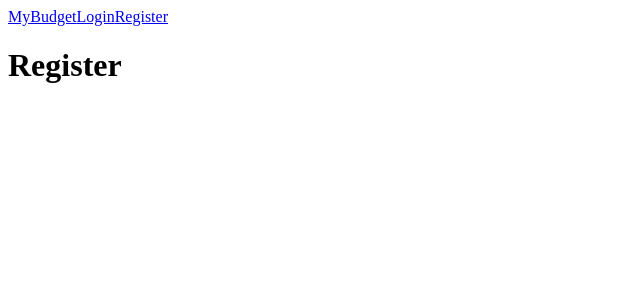
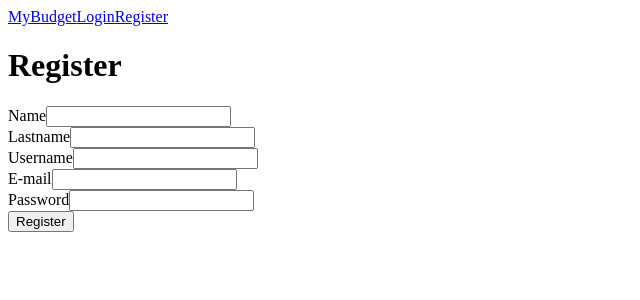
Before and after one commit to kyoh2014/AlkemyChallenge, a React (Create React App) app in the folder client/: page /auth/register in a window 1280 px wide. Shown: the top 300 px of the page, without its empty margins (0-640 px from the left). Built offline with nearby package versions, Linux system fonts and the light colour scheme; no server answers.

Commit message:
Added register component

```diff
--- a/client/src/components/Auth/Register.js
+++ b/client/src/components/Auth/Register.js
@@ -1,12 +1,99 @@
-import React from "react";
+import React, { useState } from "react";
+import axios from "axios";
+import { useNavigate } from "react-router-dom";
+import { REGISTER_URL } from "../../configs/api_url";
 
+export default function Register() {
 
-export default function Register(){
+  const navigate = useNavigate();
 
-    return(
-        <div>
-            <h1>Register</h1>
+  const [form, setForm] = useState({
+    name: "",
+    lastname: "",
+    password: "",
+    username: "",
+    email: "",
+  });
+
+  const handleChange = (e) => {
+    setForm({
+      ...form,
+      [e.target.name]: e.target.value,
+    });
+  };
+  const handleSubmit = async(e) => {
+    e.preventDefault();
+    try {
+      const response = await fetch(REGISTER_URL, {
+      method: "post",
+      headers: {
+        'Content-Type': 'application/json'
+      },
+      body: JSON.stringify(form)
+
+    })
+    if(response.status === 201) {
+    navigate("/auth")
+    }
+  } catch (e) {
+    console.error(e)
+  }
+}
+
+  return (
+    <div>
+      <h1>Register</h1>
+      <form onSubmit={handleSubmit}>
+      <div className="">
+          <label>Name</label>
+          <input
+            type="text"
+            id="name"
+            name="name"
+            onChange={handleChange}
+          />
         </div>
-    )
+        <div className="">
+          <label>Lastname</label>
+          <input
+            type="text"
+            id="lastname"
+            name="lastname"
+            onChange={handleChange}
+          />
+        </div>
+        <div className="">
+          <label>Username</label>
+          <input
+            type="text"
+            id="username"
+            name="username"
+            onChange={handleChange}
+          />
+        </div>
+        <div className="">
+          <label>E-mail</label>
+          <input
+            type="email"
+            id="email"
+            name="email"
+            onChange={handleChange}
+          />
+        </div>
+        <div className="">
+          <label>Password</label>
+          <input
+            type="password"
+            id="password"
+            name="password"
+            onChange={handleChange}
+          />
+        </div>
 
+        <button type="submit">
+          Register
+        </button>
+      </form>
+    </div>
+  );
 }
```
